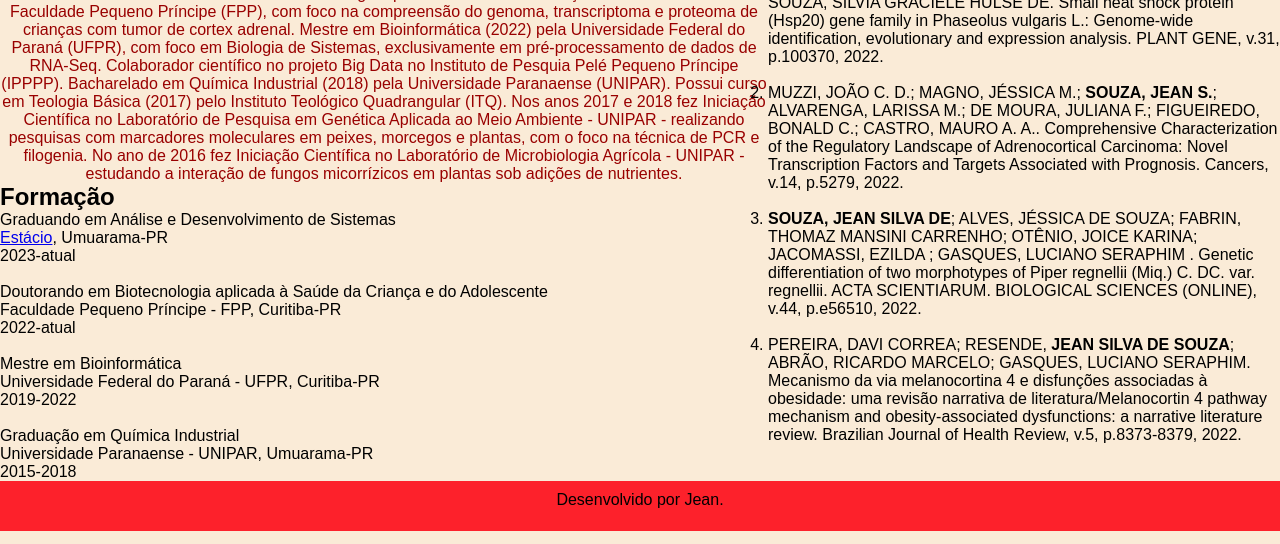
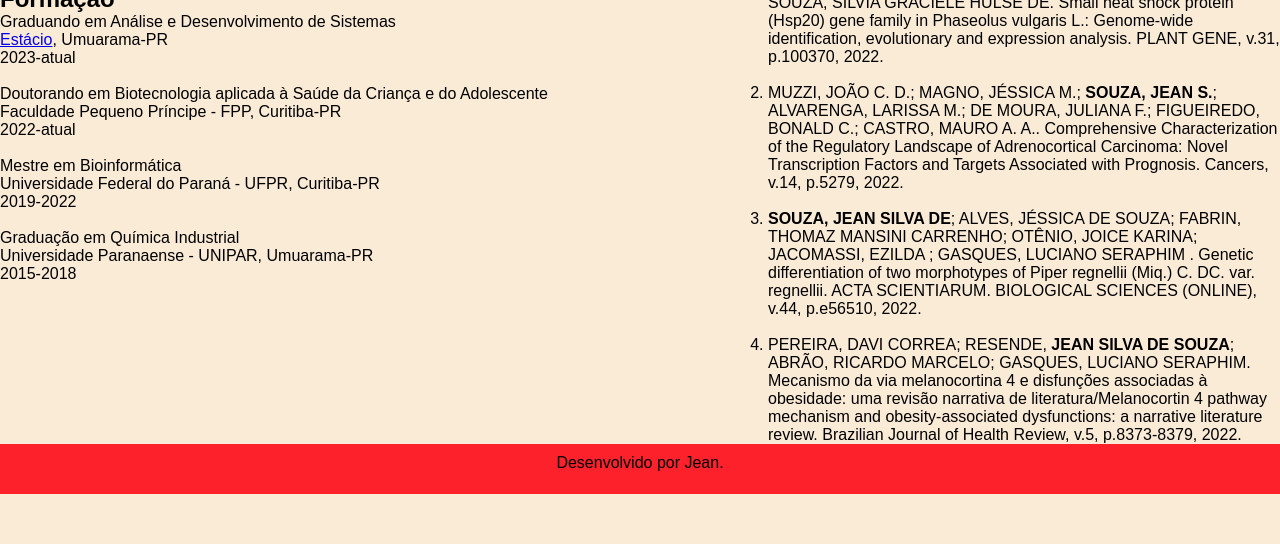
Before and after one commit to resendejss/jeanresende.github.io, a plain HTML site: page index.html in a window 1280 px wide. Shown: the part 256-800 px from the top of the page. Drawn offline with Linux system fonts and the light colour scheme.

Commit message:
update index.html

```diff
--- a/index.html
+++ b/index.html
@@ -20,17 +20,7 @@
             <div id="div_esquerda">
                 <h1 style="text-align: center;">Jean silva de Souza Resende</h1>
 
-                <p class="descricao" style="text-align: center;">Doutorado em andamento no PPG Biotecnologia Aplicada à saúde da Criança e do
-                    Adolescente da Faculdade Pequeno Príncipe (FPP), com foco na compreensão do genoma, transcriptoma e proteoma
-                    de crianças com tumor de cortex adrenal. Mestre em Bioinformática (2022) pela Universidade Federal do Paraná
-                    (UFPR), com foco em Biologia de Sistemas, exclusivamente em pré-processamento de dados de RNA-Seq. Colaborador
-                    científico no projeto Big Data no Instituto de Pesquia Pelé Pequeno Príncipe (IPPPP). Bacharelado em Química
-                    Industrial (2018) pela Universidade Paranaense (UNIPAR). Possui curso em Teologia Básica (2017) pelo Instituto
-                    Teológico Quadrangular (ITQ). Nos anos 2017 e 2018 fez Iniciação Científica no Laboratório de Pesquisa em
-                    Genética Aplicada ao Meio Ambiente - UNIPAR - realizando pesquisas com marcadores moleculares em peixes,
-                    morcegos e plantas, com o foco na técnica de PCR e filogenia. No ano de 2016 fez Iniciação Científica no
-                    Laboratório de Microbiologia Agrícola - UNIPAR - estudando a interação de fungos micorrízicos em plantas sob
-                    adições de nutrientes.
+                <p class="descricao" style="text-align: center;">
                 </p>
 
                 <h2>Formação</h2>
```
